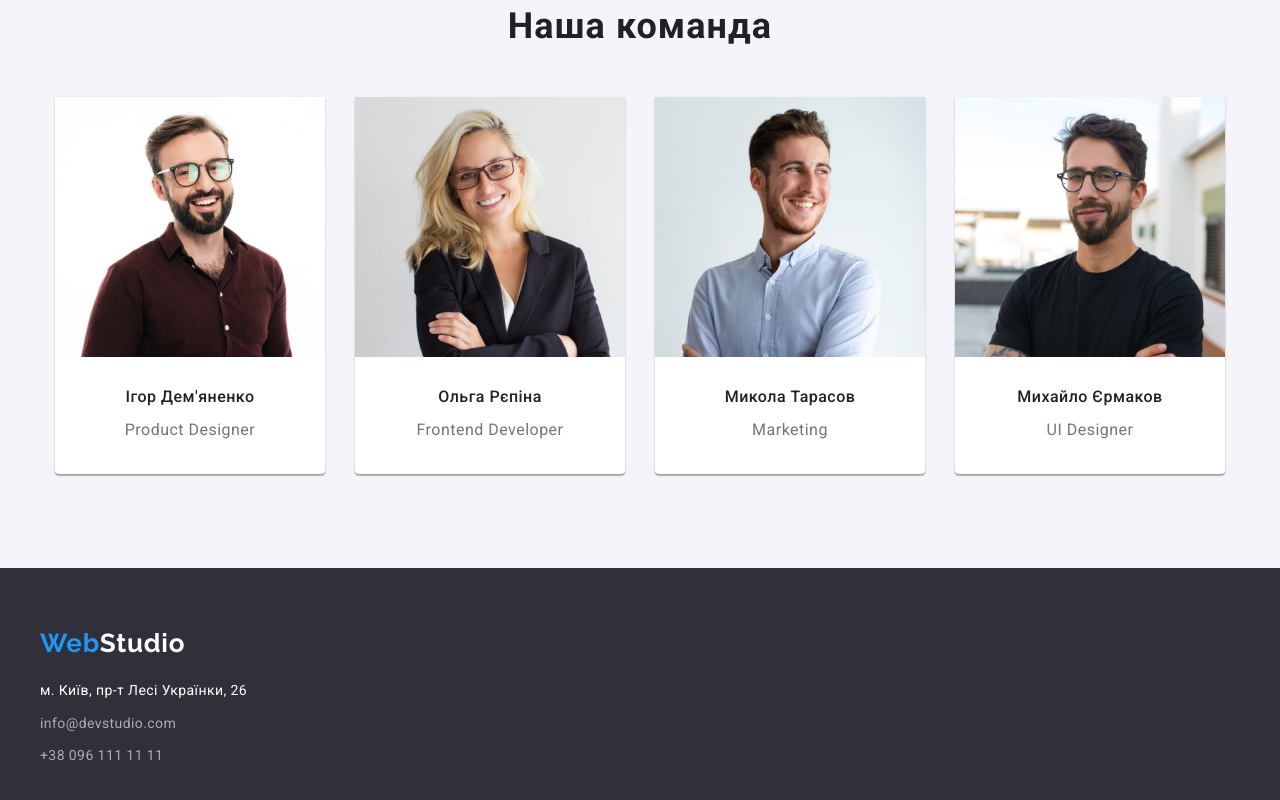
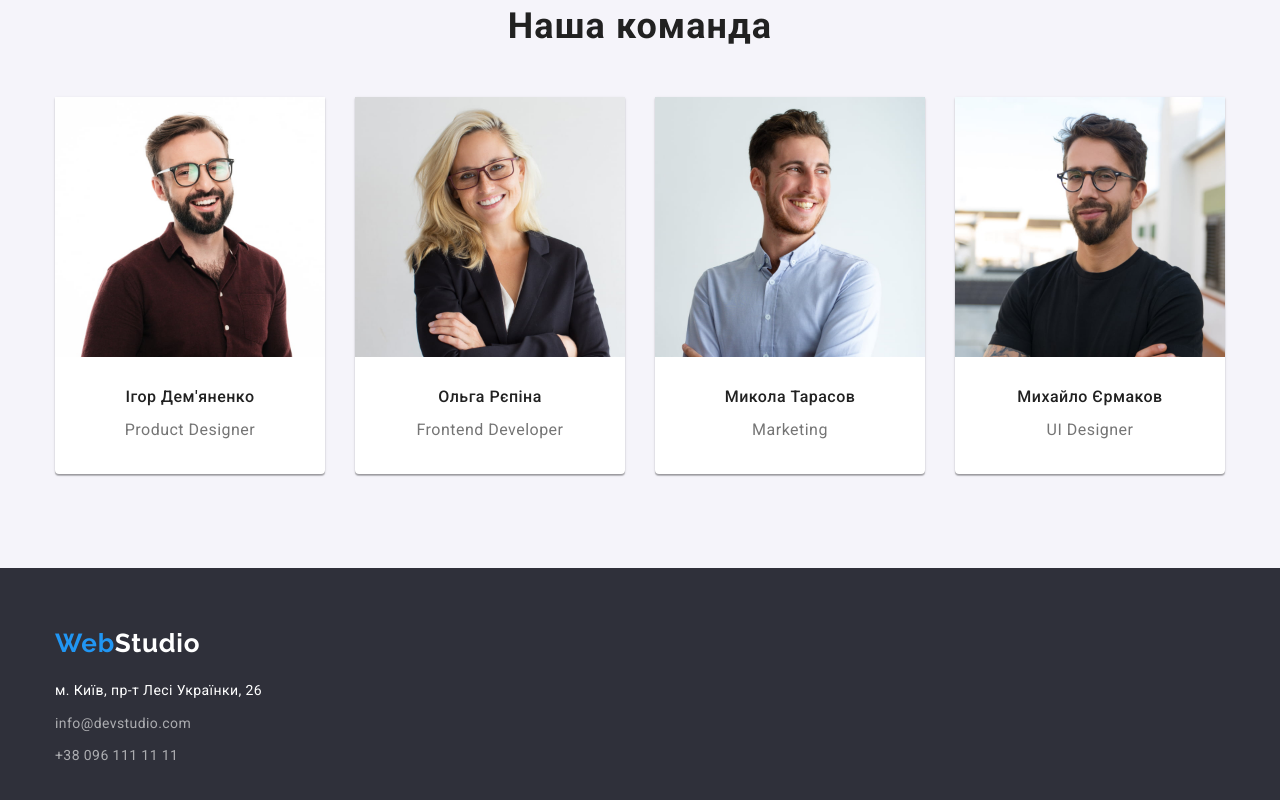
Before and after one commit to alkatsalex/goit-markup-hw-03, a plain HTML site: page index.html in a window 1280 px wide. Shown: the part 1531-2331 px from the top of the page. Drawn offline with Linux system fonts and the light colour scheme.

Commit message:
испровления ошибки футера

```diff
--- a/styles/styles.css
+++ b/styles/styles.css
@@ -395,7 +395,8 @@ img {
 }
 
 .container.foot-add {
-    padding: 60px 0;
+    padding-bottom: 60px;
+    padding-top: 60px;
 }
 
 /* PORTFOLIO */
```
